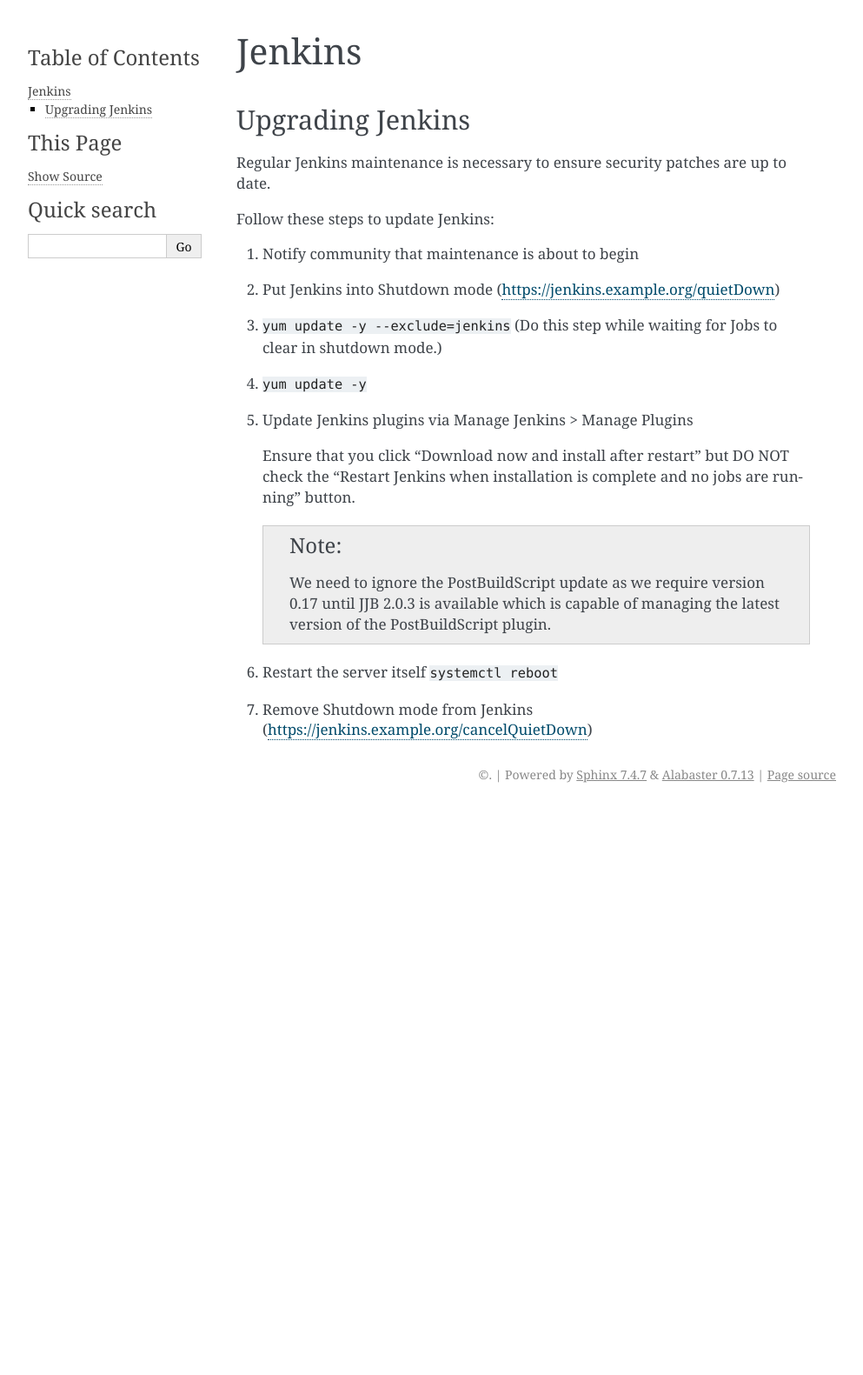
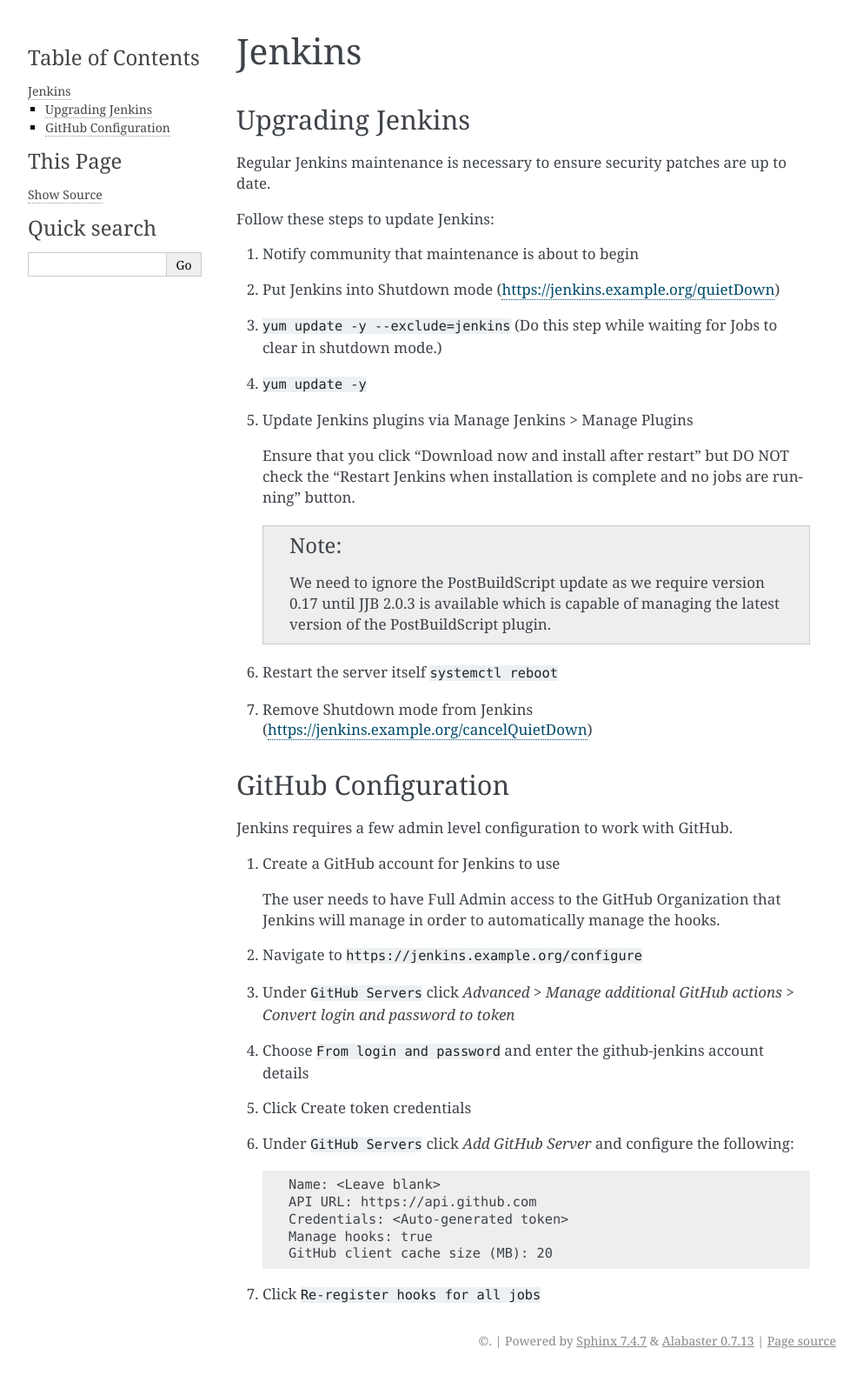
Before and after one commit to lfit/releng-docs, a Sphinx documentation site: the page built from docs/infra/jenkins.rst, in a window 1280 px wide. Shown: the whole page at 87% size, without its empty margins (148-1141 px from the left). Built offline with Sphinx 7.4.7, drawn with Linux system fonts in a browser that asks for light colours; before the commit the page ends 930 px from its top, so only the background shows below that.

Commit message:
Add Jenkins GitHub integration instructions
Change-Id: I50c48911a62a4dc618d414cf9681a78214939a8d
Signed-off-by: Thanh Ha <thanh.ha@linuxfoundation.org>

```diff
--- a/docs/infra/jenkins.rst
+++ b/docs/infra/jenkins.rst
@@ -3,6 +3,8 @@
 #######
 Jenkins
 #######
+
+.. _jenkins-upgrade:
 
 Upgrading Jenkins
 =================
@@ -33,3 +35,32 @@
 #. Restart the server itself ``systemctl reboot``
 #. Remove Shutdown mode from Jenkins
    (https://jenkins.example.org/cancelQuietDown)
+
+.. _jenkins-github:
+
+GitHub Configuration
+====================
+
+Jenkins requires a few admin level configuration to work with GitHub.
+
+#. Create a GitHub account for Jenkins to use
+
+   The user needs to have Full Admin access to the GitHub Organization that
+   Jenkins will manage in order to automatically manage the hooks.
+
+#. Navigate to ``https://jenkins.example.org/configure``
+#. Under ``GitHub Servers`` click *Advanced* >
+   *Manage additional GitHub actions* > *Convert login and password to token*
+#. Choose ``From login and password`` and enter the github-jenkins account details
+#. Click Create token credentials
+#. Under ``GitHub Servers`` click *Add GitHub Server* and configure the following:
+
+   .. code-block:: none
+
+      Name: <Leave blank>
+      API URL: https://api.github.com
+      Credentials: <Auto-generated token>
+      Manage hooks: true
+      GitHub client cache size (MB): 20
+
+#. Click ``Re-register hooks for all jobs``
```
